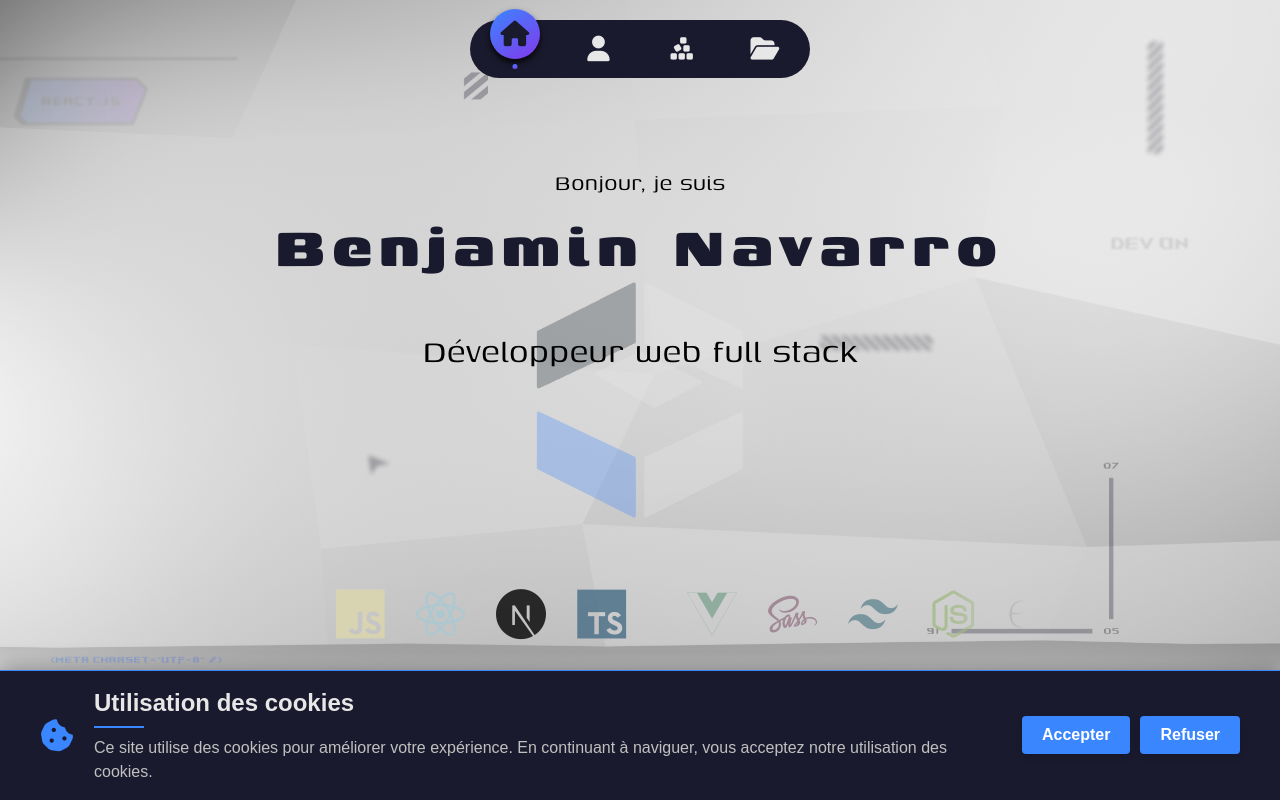
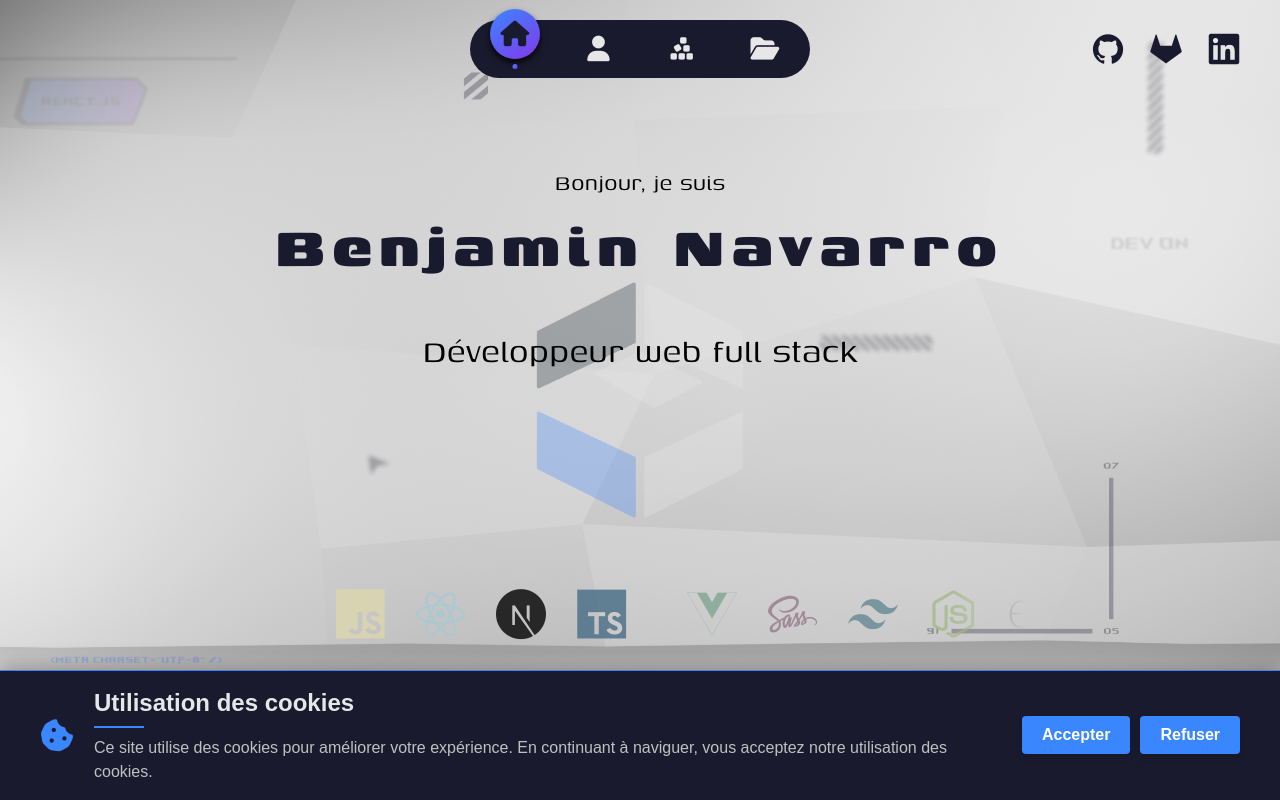
Before and after one commit to Benji-devw/navart_pro, a React (Vite) app: page / in a window 1280 px wide. Built offline with nearby package versions, Linux system fonts and the light colour scheme; no server answers.

Commit message:
add social link

```diff
--- a/src/components/Skills.jsx
+++ b/src/components/Skills.jsx
@@ -12,7 +12,7 @@ const Skills = () => {
   const [activeTab, setActiveTab] = useState('frontend');
   const categories = ['frontend', 'backend', 'tools'];
 
-  // Fonction pour rendre un groupe de compétences
+  // Function to render a list of skills
   const renderSkillsList = (skills) => (
     <div className="skills-grid">
       {skills.map((skill, index) => (
--- /dev/null
+++ b/src/components/SocialMediaButton.jsx
@@ -0,0 +1,21 @@
+import '@/styles/SocialMediaButton.css';
+
+export default function SocialMediaButton() {
+  const items = [
+    { name: 'Github', icon: 'devicon-github-plain', link: 'https://github.com/Benji-devw' },
+    { name: 'Gitlab', icon: 'devicon-gitlab-plain', link: 'https://gitlab.com/Benji-devw/' },
+    { name: 'Linkedin', icon: 'devicon-linkedin-plain', link: 'https://www.linkedin.com/in/b-navarro/' },
+  ];
+
+  return (
+    <div className="social-button">
+      <div className={`social-icons`}>
+        {items.map((item, index) => (
+          <a className="social-icon" key={index} href={item.link} target="_blank" rel="noopener noreferrer">
+            <i className={item.icon}></i>
+          </a>
+        ))}
+      </div>
+    </div>
+  );
+}
--- a/src/components/ui/Header.jsx
+++ b/src/components/ui/Header.jsx
@@ -1,5 +1,6 @@
 import { useState, useEffect, useRef } from 'react';
 import './Header.css';
+import SocialMediaButton from '@/components/SocialMediaButton';
 
 export const Header = ({ onFilterChange }) => {
   const [isScrolled, setIsScrolled] = useState(false);
@@ -91,6 +92,8 @@ export const Header = ({ onFilterChange }) => {
           ))}
         </nav>
       </div>
+
+      <SocialMediaButton />
     </header>
   );
 };
--- a/src/components/ui/Layout.jsx
+++ b/src/components/ui/Layout.jsx
@@ -37,7 +37,6 @@ const Layout = ({ children, onFilterChange, activeComponent }) => {
       </div>
 
       <ContactForm />
-
     </div>
   );
 };
--- a/src/styles/ContactForm.css
+++ b/src/styles/ContactForm.css
@@ -13,18 +13,17 @@
   align-items: center;
   justify-content: center;
   cursor: pointer;
-  font-size: 1.5rem;
+  font-size: 1.3rem;
   box-shadow: var(--box-shadow);
   transition: all 0.3s var(--animation-bezier);
   z-index: 710;
-  animation: pulse 1s infinite;
   user-select: none !important;
 }
 
-
 .floating-contact-btn:hover {
-  transform: translateY(-8px) scale(1.05);
+  transform: translateY(-8px) scale(1.1) !important;
   box-shadow: var(--box-dark-shadow);
+  filter: brightness(1.1);
 }
 
 .floating-contact-btn.active {
@@ -57,7 +56,7 @@
 
 .modal-content {
   /* border-radius: var(--border-radius); */
-  padding: .1rem !important;
+  padding: 0.1rem !important;
 }
 
 /* ==== CONTACT FORM ==== */
@@ -92,7 +91,6 @@
   flex-direction: column;
   gap: 2px;
 }
-
 
 .form-container .form-group label {
   display: block;
--- /dev/null
+++ b/src/styles/SocialMediaButton.css
@@ -0,0 +1,34 @@
+.social-button {
+  position: fixed;
+  top: 0.3rem;
+  right: 2rem;
+  border-radius: 50px;
+  display: flex;
+  justify-content: center;
+  align-items: center;
+  pointer-events: auto;
+  transition: transform 0.3s ease;
+}
+
+.social-icons {
+  display: flex;
+  flex-direction: row;
+  gap: 10px;
+}
+
+.social-icon {
+  width: 48px;
+  height: 48px;
+  display: flex;
+  align-items: center;
+  justify-content: center;
+  border-radius: 50%;
+  /* background: var(--light-color, #fff); */
+  color: var(--dark-color, #222);
+  font-size: 2rem;
+  transition: all 0.3s ease;
+}
+
+.social-icon:hover {
+  transform: translateY(-5px);
+}
```
Also changed, not shown: 1 other file (tests, documents, lock files or other folders).
